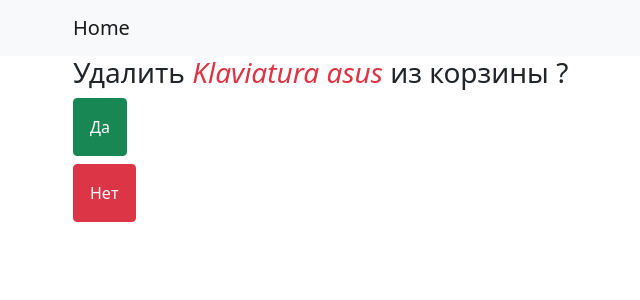
After one commit to shakir76/labpython_group_11_homework_48_Muhammetov_Shakir, a Django app: page /product/delete/1/ in a window 1280 px wide. The commit adds this page. Shown: the top 300 px of the page, without its empty margins (9-649 px from the left). Run offline with Django 4.2, Linux system fonts and the light colour scheme; data comes from the database, SQL or seed files in the repository.

Commit message:
Добавил удаления с подтверждением

```diff
--- a/shop/urls.py
+++ b/shop/urls.py
@@ -1,11 +1,11 @@
 from django.urls import path, include
 
-from shop.views import index, product_view, create_product, update_product
+from shop.views import index, product_view, create_product, update_product, delete_product
 
 urlpatterns = [
     path('', index, name="index"),
     path('product/<int:pk>/', product_view, name="view"),
     path('product/create/', create_product, name="create"),
     path('product/update/<int:pk>/', update_product, name="update"),
-    # path('product/delete/<int:pk>/', delete_product, name="delete")
+    path('product/delete/<int:pk>/', delete_product, name="delete")
 ]
--- /dev/null
+++ b/templates/delete.html
@@ -0,0 +1,10 @@
+{% extends "base.html" %}
+{% block title %}Удаление{% endblock %}
+{% block content %}
+<form action="" method="post">
+ {% csrf_token %}
+    <h3>Удалить <i class="text-danger">{{ product.name }}</i> из корзины ?</h3>
+    <button type="submit" class="btn btn-success p-3  mb-2  " >Да</button>
+</form>
+<a href="{% url "index" %}" class="btn btn-danger p-3"  role="button"  >Нет</a>
+{% endblock %}
--- a/templates/index.html
+++ b/templates/index.html
@@ -20,7 +20,7 @@
                                     src="http://s1.iconbird.com/ico/2013/6/272/w128h1281371312762PixelKit00451.png"
                                     width="25"
                                     height="25" alt="Редактирование"></a>
-                                <a href="#"><img src="https://mywebicons.ru/i/png/41b36a245ba5bd7dd66a600e410f853e.png"
+                                <a href="{% url "delete" product.pk %}"><img src="https://mywebicons.ru/i/png/41b36a245ba5bd7dd66a600e410f853e.png"
                                                  width="25"
                                                  height="25" alt="Удаления"></a>
                                 <a href="{% url "view" product.pk %}"><img
--- a/templates/product_view.html
+++ b/templates/product_view.html
@@ -2,15 +2,15 @@
 {% block title %}Просмотр{% endblock %}
 {% block nav %}
     <li class="nav-item">
-        <a class="nav-link" href="#">Изменить продукт</a>
+        <a class="nav-link" href="{% url "update" product.pk %}">Изменить продукт</a>
     </li>
     <li class="nav-item">
-        <a class="nav-link" href="#">Удалить продукт</a>
+        <a class="nav-link" href="{% url "delete" product.pk %}">Удалить продукт</a>
     </li>
 {% endblock %}
 {% block content %}
     <p>
-       Наиметования: {{ product.name }} Категория: {{ product.category }}
+       Наиметования: {{ product.name }} Категория: {{ product.get_category_display }}
     </p>
     <p>
       Количество : {{ product.balance }} Цена :{{ product.price }}
```
